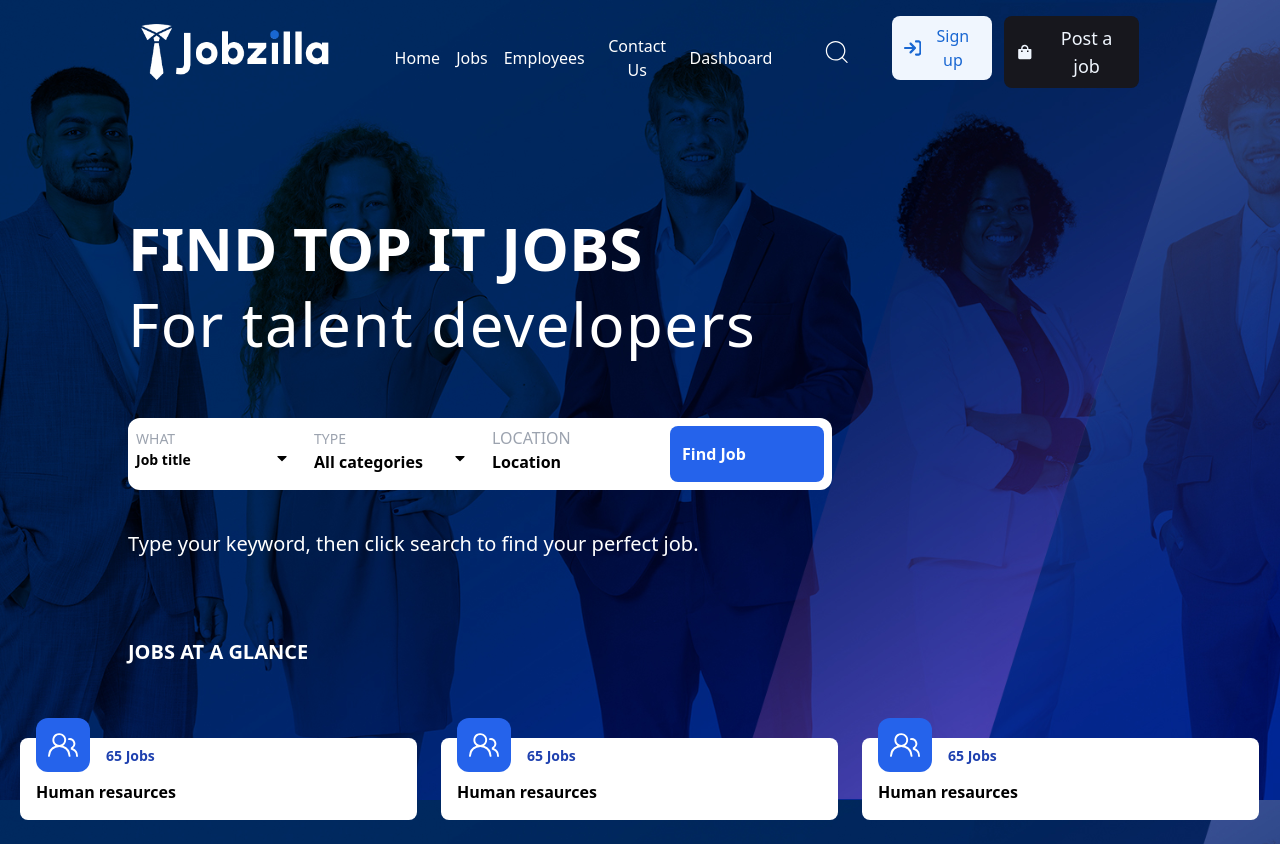
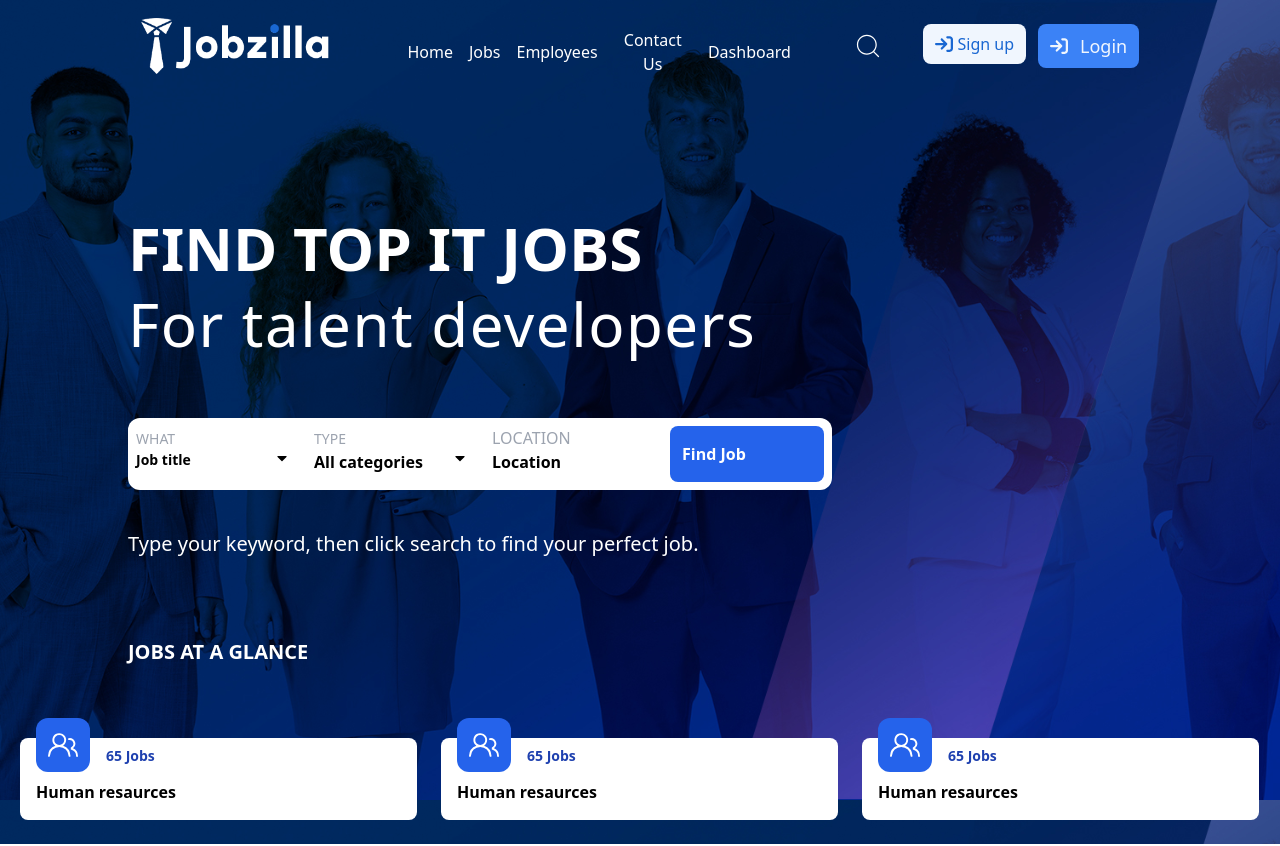
Before and after one commit to Kwizera-bonheur123/Jobzilla, a React (Vite) app: page / in a window 1280 px wide. Shown: the top 846 px of the page. Built offline with nearby package versions, Linux system fonts and the light colour scheme.

Commit message:
before submit the pc

```diff
--- a/src/components/Nav.tsx
+++ b/src/components/Nav.tsx
@@ -9,8 +9,11 @@ import useHandleResize from "../hooks/useHandleResize";
 import { GiHamburgerMenu } from "react-icons/gi";
 import { useEffect, useRef, useState } from "react";
 import { motion } from "framer-motion";
-import { useAppDispatch } from "./redux/hooks/hooks";
-import { manipulateSignupModel } from "./redux/features/OpenModelsSlice";
+import { useAppDispatch, useAppSelector } from "./redux/hooks/hooks";
+import {
+  manipulateLoginModel,
+  manipulateSignupModel,
+} from "./redux/features/OpenModelsSlice";
 const Nav = () => {
   const { show } = useHandleResize();
   const [showMenu, setShowMenu] = useState(false);
@@ -25,7 +28,8 @@ const Nav = () => {
     { to: "/dashboard", label: "Dashboard" },
   ];
   const shouldShowMenu = show || showMenu;
-
+  const { isAuthenticated } = useAppSelector((state) => state.login);
+  console.log(isAuthenticated);
   useEffect(() => {
     const handleScroll = () => {
       if (navbarRef.current) {
@@ -75,6 +79,29 @@ const Nav = () => {
           size="30px"
           className={`${isSticky ? "text-black" : "text-white"}`}
         />
+
+        {isAuthenticated ? (
+          <>
+            <div
+              className="h-fit"
+              onClick={() => dispatch(manipulateSignupModel())}
+            >
+              <Button
+                buttonType="button"
+                title={`${show ? "Dashboard" : ""}`}
+                icon={FaArrowRightToBracket}
+                otherStyles="hover:bg-blue-200 text-[#1967d2] bg-[#f0f6fe]"
+              />
+            </div>
+            <Button
+              buttonType="submit"
+              url="/"
+              title={`${show ? "Post a job" : ""}`}
+              icon={BiSolidShoppingBag}
+              otherStyles="hover:bg-blue-500 text-[#f0f6fe] bg-[#17171d]"
+            />
+          </>
+        ) : (
           <div className="flex gap-3">
             <div
               className="h-fit"
@@ -84,16 +111,24 @@ const Nav = () => {
                 buttonType="button"
                 title={`${show ? "Sign up" : ""}`}
                 icon={FaArrowRightToBracket}
-              otherStyles=" hover:bg-blue-200 text-[#1967d2] bg-[#f0f6fe]"
+                otherStyles="hover:bg-blue-200 text-[#1967d2] bg-[#f0f6fe]"
               />
             </div>
+            <div
+              className="h-fit"
+              onClick={() => dispatch(manipulateLoginModel())}
+            >
               <Button
                 buttonType="submit"
                 url="/"
-            title={`${show ? "Post a job" : ""}`}
-            icon={BiSolidShoppingBag}
-            otherStyles=" hover:bg-blue-500 text-[#f0f6fe] bg-[#17171d]"
+                title={`${show ? "Login" : ""}`}
+                icon={FaArrowRightToBracket}
+                otherStyles="hover:bg-white text-bold text-[#f0f6fe] bg-blue-500"
               />
+            </div>
+          </div>
+        )}
+
         {!show && (
           <div
             className={`${isSticky && " text-blue-800"}`}
@@ -103,7 +138,7 @@ const Nav = () => {
           </div>
         )}
       </div>
-      </div>
+      {/* </div> */}
     </motion.div>
   );
 };
--- a/src/components/redux/features/LoginSlice.ts
+++ b/src/components/redux/features/LoginSlice.ts
@@ -32,7 +32,8 @@ const LoginSlice = createSlice({
     });
     builder.addCase(login.fulfilled, (state, action: PayloadAction<any>) => {
       state.isLoading = false;
-      if (action.payload.token) {
+      console.log(action.payload.data.token);
+      if (action.payload.data.token) {
         state.isAuthenticated = true;
       }
     });
```
Lines whose indentation alone changed are shown as unchanged.
